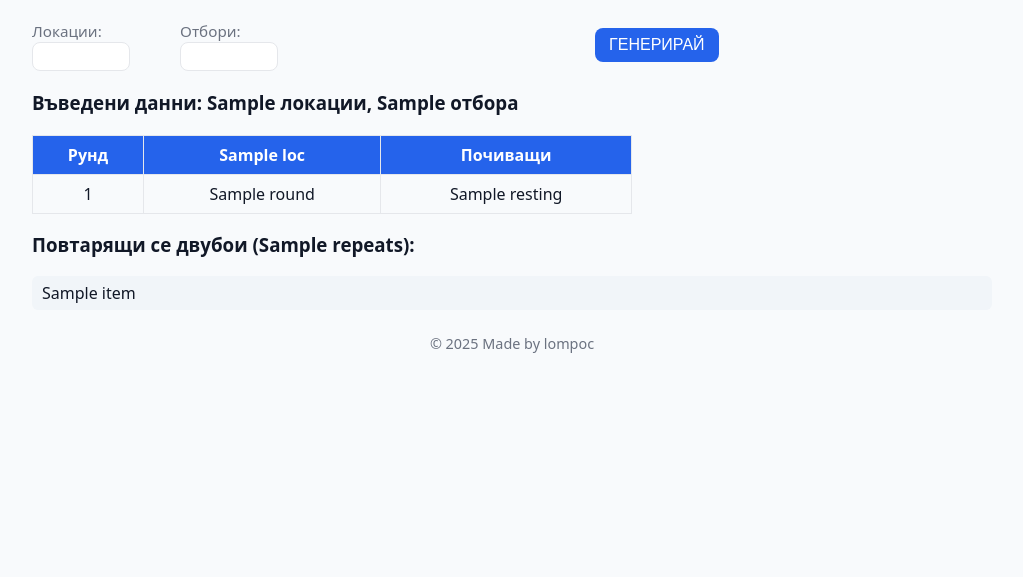
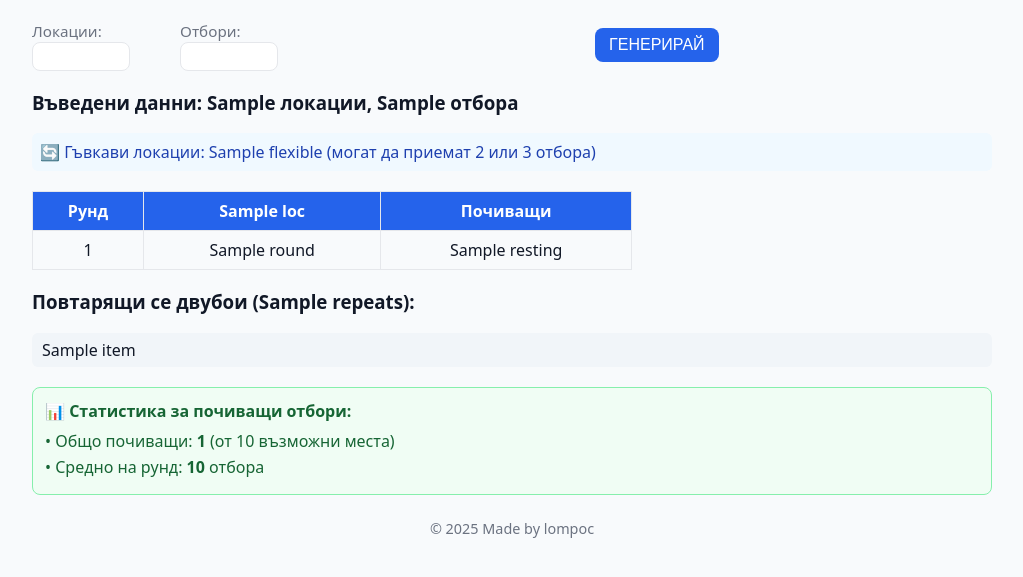
Before and after one commit to l-o-m-p-o-c/team-rotation-app, a Flask app: template templates/index.html in a window 1280 px wide. Shown: the part 97-674 px from the top of the page, without its empty margins (128-1151 px from the left). Run offline with Flask 3, Linux system fonts and the light colour scheme; the template is opened without the code that fills it: most values are stand-ins (such as "Sample title", 1, 10 or a date in 2020).

Commit message:
Current working version - base for creating all variants

```diff
--- a/app.py
+++ b/app.py
@@ -10,53 +10,145 @@ app = Flask(__name__)
 @app.route("/", methods=["GET", "POST"])
 def index():
     result_data = None
+    error_message = None
     if request.method == "POST":
         L = int(request.form["locations"])
         T = int(request.form["teams"])
 
+        # Получаване на гъвкави локации
+        flexible_locations = request.form.getlist("flexible")
+        flexible_set = set(int(x) - 1 for x in flexible_locations)  # 0-indexed
+
         LOCATIONS = [f"L{i+1}" for i in range(L)]
         TEAMS = list(range(T))
-        R_min = max(L, ceil(T / 2))
+
+        # Изчисляване на минимален брой рундове с отчитане на гъвкави локации
+        max_teams_per_round = 0
+        for l in range(L):
+            if l in flexible_set:
+                max_teams_per_round += 3  # Гъвкава локация може 3 отбора
+            else:
+                max_teams_per_round += 2  # Обикновена локация може 2 отбора
+
+        # Не може повече отбори от общия брой на рунд
+        max_teams_per_round = min(max_teams_per_round, T)
+
+        # Всеки отбор трябва да посети L локации
+        # Общо посещения = T × L
+        # На рунд можем max_teams_per_round посещения
+        R_min = max(L, ceil((T * L) / max_teams_per_round))
         ROUNDS = R_min
 
         model = cp_model.CpModel()
+
+        # Променливи за двойки (всички локации)
         x = {}
         for r in range(ROUNDS):
             for l in range(L):
                 for i, j in combinations(TEAMS, 2):
                     x[(r, l, i, j)] = model.NewBoolVar(f"x_{r}_{l}_{i}_{j}")
 
-        # 1️⃣ Едно събитие на локация
+        # Променливи за тройки (само гъвкави локации)
+        y = {}
+        for r in range(ROUNDS):
+            for l in flexible_set:
+                for i, j, k in combinations(TEAMS, 3):
+                    y[(r, l, i, j, k)] = model.NewBoolVar(f"y_{r}_{l}_{i}_{j}_{k}")
+
+        # 1️⃣ Едно събитие на локация (двойка ИЛИ тройка)
         for r in range(ROUNDS):
             for l in range(L):
-                model.Add(sum(x[r, l, i, j] for i, j in combinations(TEAMS, 2)) <= 1)
+                pairs = sum(x[r, l, i, j] for i, j in combinations(TEAMS, 2))
+                if l in flexible_set:
+                    triples = sum(y[r, l, i, j, k] for i, j, k in combinations(TEAMS, 3))
+                    model.Add(pairs + triples <= 1)
+                else:
+                    model.Add(pairs <= 1)
 
         # 2️⃣ Всеки отбор веднъж на рунд
         for r in range(ROUNDS):
             for t in TEAMS:
-                model.Add(sum(
+                pairs_with_t = sum(
                     x[r, l, i, j] for l in range(L) for i, j in combinations(TEAMS, 2)
                     if t in (i, j)
-                ) <= 1)
+                )
+                triples_with_t = sum(
+                    y[r, l, i, j, k] for l in flexible_set for i, j, k in combinations(TEAMS, 3)
+                    if t in (i, j, k)
+                )
+                model.Add(pairs_with_t + triples_with_t <= 1)
 
         # 3️⃣ Всеки отбор на всяка локация веднъж
         for t in TEAMS:
             for l in range(L):
-                model.Add(sum(
+                pairs_on_loc = sum(
                     x[r, l, i, j] for r in range(ROUNDS) for i, j in combinations(TEAMS, 2)
                     if t in (i, j)
-                ) == 1)
+                )
+                if l in flexible_set:
+                    triples_on_loc = sum(
+                        y[r, l, i, j, k] for r in range(ROUNDS) for i, j, k in combinations(TEAMS, 3)
+                        if t in (i, j, k)
+                    )
+                    model.Add(pairs_on_loc + triples_on_loc == 1)
+                else:
+                    model.Add(pairs_on_loc == 1)
 
         total_repeats = []
         pair_repeat_count = defaultdict(int)
+
+        # Минимизиране на повторения за двойки
         for i, j in combinations(TEAMS, 2):
             cnt = model.NewIntVar(0, ROUNDS, f"cnt_{i}_{j}")
-            model.Add(cnt == sum(x[r, l, i, j] for r in range(ROUNDS) for l in range(L)))
+            pairs_total = sum(x[r, l, i, j] for r in range(ROUNDS) for l in range(L))
+            model.Add(cnt == pairs_total)
             over = model.NewIntVar(0, ROUNDS, f"over_{i}_{j}")
             model.Add(over >= cnt - 1)
             total_repeats.append(over)
 
-        model.Minimize(sum(total_repeats))
+        # Минимизиране на повторения за тройки
+        for i, j, k in combinations(TEAMS, 3):
+            if flexible_set:  # Само ако има гъвкави локации
+                cnt = model.NewIntVar(0, ROUNDS, f"cnt3_{i}_{j}_{k}")
+                triples_total = sum(y[r, l, i, j, k] for r in range(ROUNDS) for l in flexible_set)
+                model.Add(cnt == triples_total)
+                over = model.NewIntVar(0, ROUNDS, f"over3_{i}_{j}_{k}")
+                model.Add(over >= cnt - 1)
+                total_repeats.append(over)
+
+        # 📊 Минимизиране на почиващи отбори
+        total_resting = []
+        for r in range(ROUNDS):
+            for t in TEAMS:
+                is_resting = model.NewBoolVar(f"rest_{r}_{t}")
+                # Отборът почива ако не играе в този рунд
+                pairs_with_t = sum(
+                    x[r, l, i, j] for l in range(L) for i, j in combinations(TEAMS, 2)
+                    if t in (i, j)
+                )
+                triples_with_t = sum(
+                    y[r, l, i, j, k] for l in flexible_set for i, j, k in combinations(TEAMS, 3)
+                    if t in (i, j, k)
+                )
+                # is_resting е 1 ако отборът не играе (сумата е 0)
+                model.Add(pairs_with_t + triples_with_t == 0).OnlyEnforceIf(is_resting)
+                model.Add(pairs_with_t + triples_with_t >= 1).OnlyEnforceIf(is_resting.Not())
+                total_resting.append(is_resting)
+
+        # 🔢 Минимизиране на използването на тройки (предпочитание за двойки)
+        total_triples = []
+        if flexible_set:
+            for r in range(ROUNDS):
+                for l in flexible_set:
+                    for i, j, k in combinations(TEAMS, 3):
+                        total_triples.append(y[r, l, i, j, k])
+
+        # Комбинирана целева функция с тегла
+        # Приоритет 1: минимизиране на повторения (тегло 1000)
+        # Приоритет 2: минимизиране на тройки (тегло 10) - предпочитане на двойки
+        # Приоритет 3: минимизиране на почиващи (тегло 1)
+        objective = 1000 * sum(total_repeats) + 10 * sum(total_triples) + sum(total_resting)
+        model.Minimize(objective)
 
         solver = cp_model.CpSolver()
         solver.parameters.max_time_in_seconds = 240  # ⏱ увеличено време до 4 минути
@@ -77,9 +169,19 @@ def index():
                 playing_teams = set()
 
                 for l in range(L):
-                    found = [(i, j) for i, j in combinations(TEAMS, 2) if solver.Value(x[r, l, i, j])]
-                    if found:
-                        i, j = found[0]
+                    # Проверка за двойка
+                    found_pair = [(i, j) for i, j in combinations(TEAMS, 2) if solver.Value(x[r, l, i, j])]
+                    # Проверка за тройка (само ако локацията е гъвкава)
+                    found_triple = []
+                    if l in flexible_set:
+                        found_triple = [(i, j, k) for i, j, k in combinations(TEAMS, 3) if solver.Value(y[r, l, i, j, k])]
+
+                    if found_triple:
+                        i, j, k = found_triple[0]
+                        row.append(f"({i+1},{j+1},{k+1})")
+                        playing_teams.update([i+1, j+1, k+1])
+                    elif found_pair:
+                        i, j = found_pair[0]
                         row.append(f"({i+1},{j+1})")
                         playing_teams.update([i+1, j+1])
                         pair_repeat_count[(i+1, j+1)] += 1
@@ -92,6 +194,10 @@ def index():
             total_repeats_found = sum(v - 1 for v in pair_repeat_count.values() if v > 1)
             repeats_detail = [f"({a},{b}) – {v} пъти" for (a,b),v in pair_repeat_count.items() if v > 1]
 
+            # Изчисляване на общ брой почиващи
+            total_resting_count = sum(len(r) for r in resting_data)
+            avg_resting = total_resting_count / ROUNDS if ROUNDS > 0 else 0
+
             result_data = {
                 "rounds": rounds_data,
                 "resting": resting_data,
@@ -99,10 +205,16 @@ def index():
                 "repeats": total_repeats_found,
                 "repeats_detail": repeats_detail,
                 "L": L,
-                "T": T
+                "T": T,
+                "flexible": [f"L{i+1}" for i in flexible_set],
+                "total_resting": total_resting_count,
+                "avg_resting": round(avg_resting, 1)
             }
+        else:
+            # Няма намерено решение
+            error_message = f"⚠️ Не беше намерено решение за {T} отбора и {L} локации. Моля, опитайте с различни параметри."
 
-    return render_template("index.html", result=result_data)
+    return render_template("index.html", result=result_data, error=error_message)
 
 if __name__ == "__main__":
     port = int(os.environ.get("PORT", 5000))  # Render задава порта автоматично
--- a/templates/index.html
+++ b/templates/index.html
@@ -140,6 +174,29 @@
             dots = (dots + 1) % 4;
             el.textContent = '.'.repeat(dots);
         }, 500);
+
+        function updateFlexibleLocations() {
+            const locCount = parseInt(document.getElementById('locations').value);
+            const container = document.getElementById('flexible-locations');
+            const checkboxGroup = document.getElementById('checkbox-group');
+
+            if (locCount > 0) {
+                container.classList.add('visible');
+                checkboxGroup.innerHTML = '';
+
+                for (let i = 1; i <= locCount; i++) {
+                    const div = document.createElement('div');
+                    div.className = 'checkbox-item';
+                    div.innerHTML = `
+                        <input type="checkbox" id="flex_${i}" name="flexible" value="${i}">
+                        <label for="flex_${i}">L${i} (гъвкава)</label>
+                    `;
+                    checkboxGroup.appendChild(div);
+                }
+            } else {
+                container.classList.remove('visible');
+            }
+        }
     </script>
 </head>
 <body>
@@ -152,12 +209,18 @@
         <form method="POST" onsubmit="showLoading()">
             <div class="field">
                 <label for="locations">Локации:</label>
-                <input id="locations" name="locations" type="number" min="1" required>
+                <input id="locations" name="locations" type="number" min="1" required onchange="updateFlexibleLocations()">
             </div>
             <div class="field">
                 <label for="teams">Отбори:</label>
                 <input id="teams" name="teams" type="number" min="2" required>
             </div>
+
+            <div id="flexible-locations" class="flexible-locations">
+                <label style="font-weight: bold; color: #1e40af;">Гъвкави локации (2 или 3 отбора):</label>
+                <div id="checkbox-group" class="checkbox-group"></div>
+            </div>
+
             <div style="width:100%; text-align:center;">
                 <button type="submit">ГЕНЕРИРАЙ</button>
             </div>
@@ -165,9 +228,20 @@
 
         <div id="loading">Изчислява<span id="dots"></span></div>
 
+        {% if error %}
+        <div class="error-message">
+            {{ error }}
+        </div>
+        {% endif %}
+
         {% if result %}
         <div>
             <h3>Въведени данни: {{ result.L }} локации, {{ result.T }} отбора</h3>
+            {% if result.flexible %}
+            <p style="background: #f0f9ff; padding: 8px; border-radius: 6px; color: #1e40af;">
+                🔄 Гъвкави локации: {{ result.flexible|join(', ') }} (могат да приемат 2 или 3 отбора)
+            </p>
+            {% endif %}
             <div class="table-wrapper">
                 <table>
                     <thead>
@@ -207,6 +281,16 @@
             {% else %}
             <p>Няма повтарящи се двубои 🎉</p>
             {% endif %}
+
+            <div style="margin-top: 20px; padding: 12px; background: #f0fdf4; border-radius: 8px; border: 1px solid #86efac;">
+                <h4 style="margin: 0 0 8px 0; color: #166534;">📊 Статистика за почиващи отбори:</h4>
+                <p style="margin: 4px 0; color: #166534;">
+                    • Общо почиващи: <strong>{{ result.total_resting }}</strong> (от {{ result.L * result.T }} възможни места)
+                </p>
+                <p style="margin: 4px 0; color: #166534;">
+                    • Средно на рунд: <strong>{{ result.avg_resting }}</strong> отбора
+                </p>
+            </div>
         </div>
         {% endif %}
     </main>
```
Also changed, not shown: other parts of templates/index.html (+34 -0 lines), README.md.
